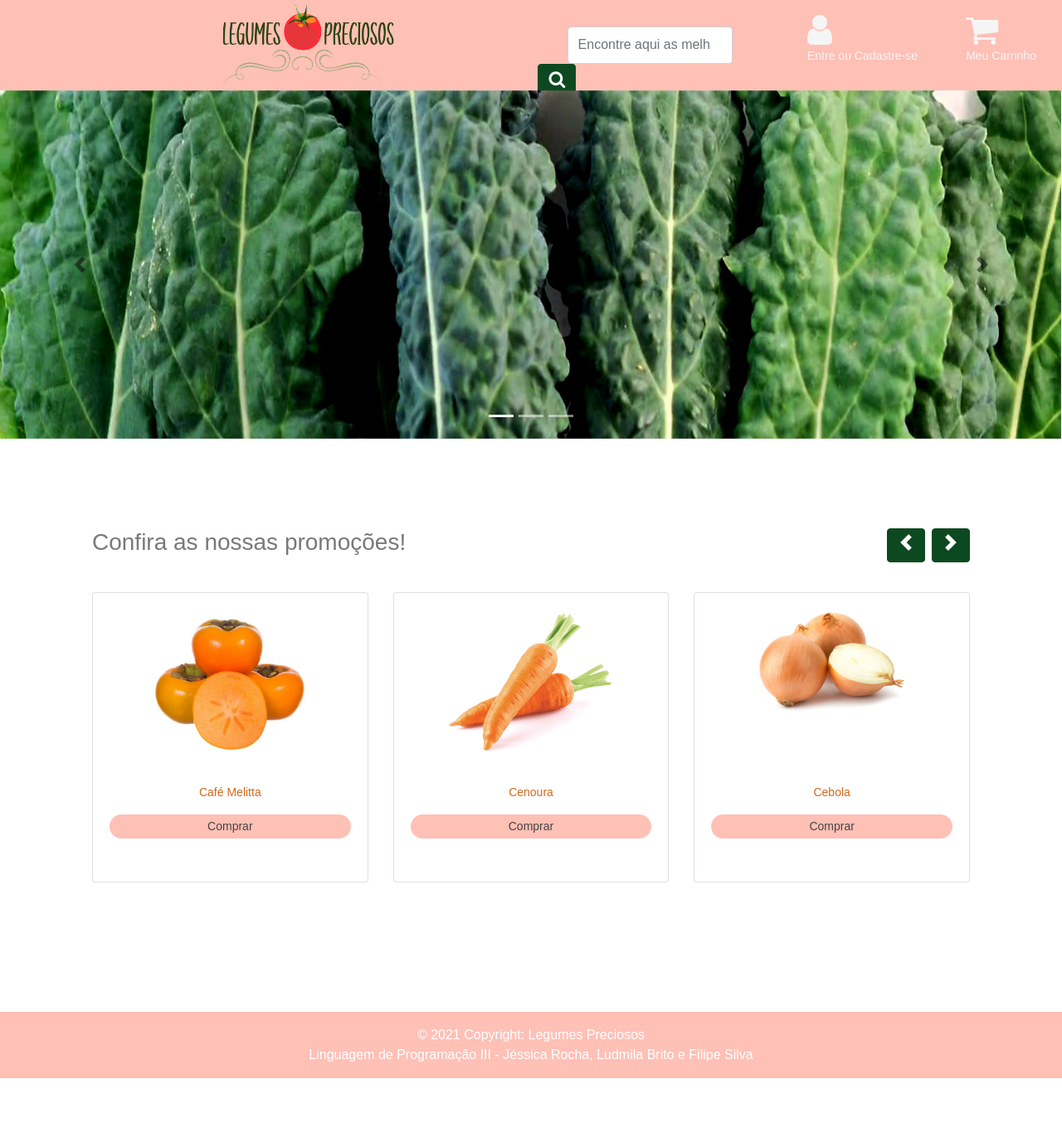
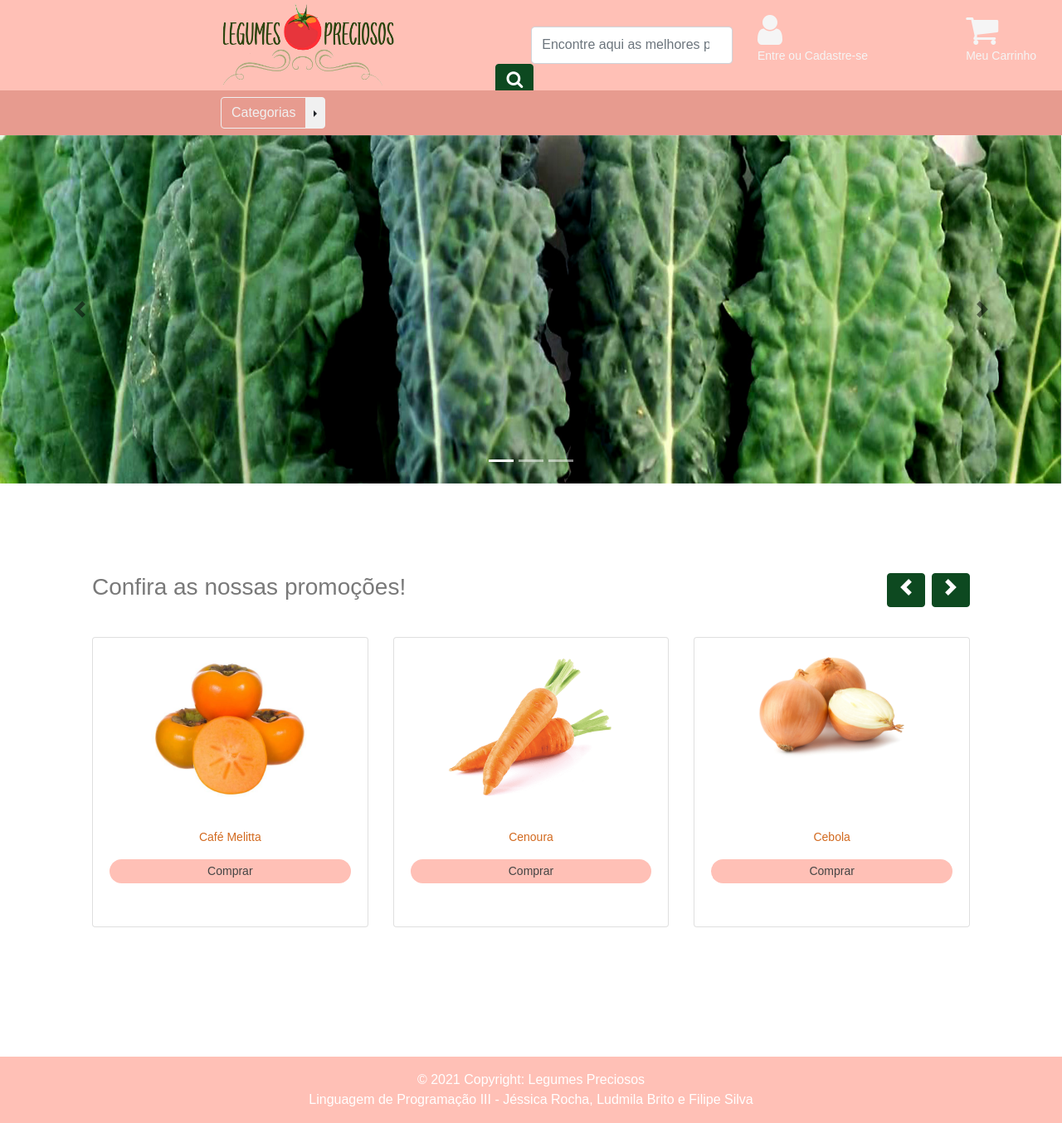
Before and after one commit to jessicacardoso1/compra-certa, a PHP site: page /frontend/index.html in a window 1280 px wide. Shown: the whole page at 83% size. Before the commit the page ends 1300 px from the top, so only its background shows below. Run offline with PHP 8.4, Linux system fonts and the light colour scheme.

Commit message:
instalada outra barra de navegação que irá conter as categorias do mercado.

```diff
--- a/frontend/css/style.scss
+++ b/frontend/css/style.scss
@@ -28,17 +28,19 @@
   $grays
 );
 
-$blue:    #007bff !default;
-$indigo:  #6610f2 !default;
-$purple:  #6f42c1 !default;
-$pink:    #e83e8c !default;
-$red:     #dc3545 !default;
-$orange:  #fd7e14 !default;
-$yellow:  #ffc107 !default;
-$green:   #0d4920 !default;
-$teal:    #20c997 !default;
-$cyan:    #17a2b8 !default;
-$salmao:  #ffc0b6  !default;
+$blue:        #007bff !default;
+$indigo:      #6610f2 !default;
+$purple:      #6f42c1 !default;
+$pink:        #e83e8c !default;
+$red:         #dc3545 !default;
+$orange:      #fd7e14 !default;
+$yellow:      #ffc107 !default;
+$green:       #0d4920 !default;
+$teal:    	  #20c997 !default;
+$cyan:    	  #17a2b8 !default;
+$salmao:  	  #ffc0b6  !default;
+$salmao-dark: #e79b8f !default;
+$whitesmoke:  #f0f0f0 !default;
 
 //green_dafault
 //$green:   #1CA347 !default;
@@ -46,20 +48,22 @@
 $colors: () !default;
 $colors: map-merge(
   (
-    "blue":       $blue,
-    "indigo":     $indigo,
-    "purple":     $purple,
-    "pink":       $pink,
-    "red":        $red,
-    "orange":     $orange,
-    "yellow":     $yellow,
-    "green":      $green,
-    "teal":       $teal,
-    "cyan":       $cyan,
-    "white":      $white,
-    "gray":       $gray-600,
-    "gray-dark":  $gray-800,
-    "salmao":     $salmao
+    "blue":         $blue,
+    "indigo":       $indigo,
+    "purple":       $purple,
+    "pink":         $pink,
+    "red":          $red,
+    "orange":       $orange,
+    "yellow":       $yellow,
+    "green":        $green,
+    "teal":         $teal,
+    "cyan":         $cyan,
+    "white":        $white,
+    "gray":         $gray-600,
+    "gray-dark":    $gray-800,
+    "salmao":       $salmao,
+	  "salmao-dark":  $salmao-dark,
+	  "whitesmoke":   $whitesmoke
   ),
   $colors
 );
@@ -73,19 +77,23 @@
 $light:         $gray-100 !default;
 $dark:          $gray-800 !default;
 $salmao:        $salmao !default;
+$salmao-dark:   $salmao-dark !default;
+$whitesmoke:    $whitesmoke !default;
 
 $theme-colors: () !default;
 $theme-colors: map-merge(
   (
-    "primary":    $primary,
-    "secondary":  $secondary,
-    "success":    $success,
-    "info":       $info,
-    "warning":    $warning,
-    "danger":     $danger,
-    "light":      $light,
-    "dark":       $dark,
-    "salmao":     $salmao
+    "primary":      $primary,
+    "secondary":    $secondary,
+    "success":      $success,
+    "info":         $info,
+    "warning":      $warning,
+    "danger":       $danger,
+    "light":        $light,
+    "dark":         $dark,
+    "salmao":       $salmao,
+	  "salmao-dark":  $salmao-dark,
+	  "whitesmoke":   $whitesmoke
   ),
   $theme-colors
 );
@@ -219,3 +227,47 @@
 	background-color:#fff;
 	padding:0 5px 0 5px;
 }
+
+.container, .category{
+	margin-left: auto;
+	margin-right: auto;
+}
+
+
+
+
+.single {
+padding: 30px 15px;
+margin-top: auto;
+background: #fcfcfc;
+border: 1px solid #f0f0f0; }
+.single h3.side-title {
+//margin: 0;
+margin-left: auto;
+margin-bottom: 10px;
+padding: 0;
+font-size: 20px;
+color: #333;
+text-transform: uppercase; }
+.single h3.side-title:after {
+content: '';
+width: 250px;
+height: 1px;
+background: #ff173c;
+display: block;
+margin-top: 6px; }
+
+.single ul {
+margin-bottom: 0; }
+.single li a {
+color: #666;
+font-size: 14px;
+text-transform: uppercase;
+border-bottom: 1px solid #f0f0f0;
+line-height: 50px;
+display: block;
+text-decoration: none; }
+.single li a:hover {
+color: #ff173c; }
+.single li:last-child a {
+border-bottom: 0; }
--- a/frontend/index.html
+++ b/frontend/index.html
@@ -45,7 +45,35 @@
         </a>
       </div>
     </nav>
+    <nav class="navbar navbar-expand-md navbar-static-top navbar-light bg-salmao-dark">
+      <div class="btn-group dropright" style="margin-left: 250px;">
+        <button type="button" class="btn btn-outline-whitesmoke">Categorias</button>
+        <button type="button" class="btn btn-whitesmoke dropdown-toggle dropdown-toggle-split" data-toggle="dropdown" aria-haspopup="true" aria-expanded="false">
+          <span class="sr-only">Toggle Dropdown</span>
+        </button>
+        <div class="dropdown-menu" style="width: 300px;">
 
+            <div class="row">
+            <div class="col-sm-10">
+              <!-- Category -->
+              <div class="single category">
+                <h3 class="side-title">Categorias</h3>
+                <ul class="list-unstyled">
+                  <li><a href="" title="">Frutas <span class="pull-right">13</span></a></li>
+                  <li><a href="" title="">Legumes <span class="pull-right">30</span></a></li>
+                  <li><a href="" title="">Folhas <span class="pull-right">13</span></a></li>
+                  <li><a href="" title="">Folhas para Chás <span class="pull-right">13</span></a></li>
+                  <li><a href="" title="">Sementes <span class="pull-right">13</span></a></li>
+                  <li><a href="" title="">Android <span class="pull-right">13</span></a></li>
+                  <li><a href="" title="">IOS <span class="pull-right">13</span></a></li>
+                  <li><a href="" title="">Windows <span class="pull-right">13</span></a></li>
+                </ul>
+               </div>
+            </div>
+            </div>
+            </div>
+        </div>
+    </nav>
 
     <!--Carousel-->
     <div id="carouselExampleIndicators" class="carousel slide" data-ride="carousel">
@@ -219,6 +247,7 @@
     </div>
     </section>
 
+
     <!-- FOOTER -->
 		<footer class="bg-dark text-center text-white">
       <!-- Copyright -->
```
Also changed, not shown: frontend/css/style.min.css.
